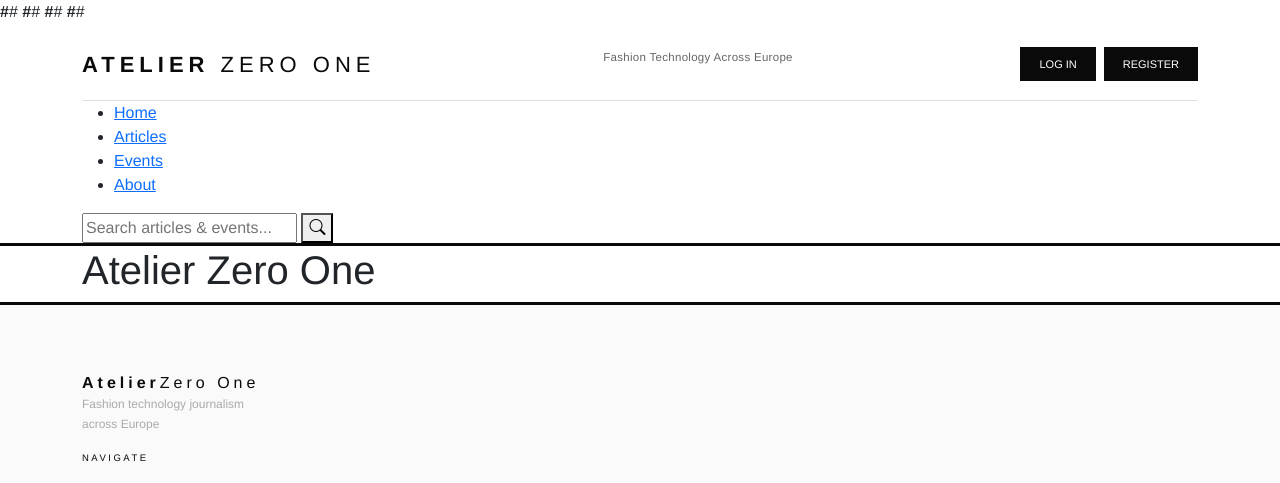
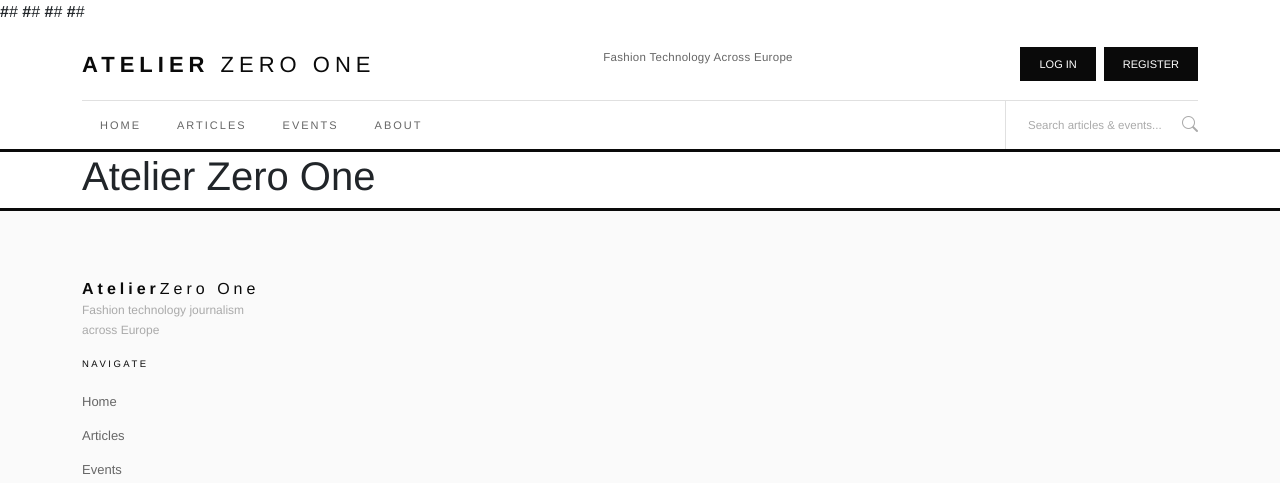
Before and after one commit to sineadezita/milestone-project-4, a Django app: page / in a window 1280 px wide. Shown: the top 483 px of the page. Run offline with Django 5.2, Linux system fonts and the light colour scheme.

Commit message:
Added primary navigation styles and fixed nabar typos in html

```diff
--- a/static/css/base.css
+++ b/static/css/base.css
@@ -76,6 +76,77 @@ main {
     align-items: center;
     gap: 8px;
     flex-shrink: 0;
+}
+
+/* Primary Navigation */
+.primary-nav {
+    display: flex;
+    align-items: center;
+    justify-content: space-between;
+}
+
+.nav-links {
+    display: flex;
+    list-style: none;
+    margin: 0;
+    padding: 0;
+}
+
+.nav-links li a {
+    display: block;
+    font-size: 11px;
+    letter-spacing: 2px;
+    text-transform: uppercase;
+    color: var(--grey-600);
+    padding: 15px 18px;
+    position: relative;
+    transition: color 0.2s;
+    text-decoration: none;
+}
+
+.nav-links li a:hover {
+    color: var(--black);
+}
+
+.nav-right {
+    display: flex;
+    align-items: center;
+}
+
+.nav-search {
+    display: flex;
+    align-items: center;
+    gap: 6px;
+    padding: 12px 0 12px 20px;
+    border-left: 1px solid var(--border);
+    margin-left: 8px;
+}
+
+.nav-search input {
+    border: none;
+    outline: none;
+    font-size: 11.5px;
+    color: var(--grey-800);
+    width: 150px;
+    background: transparent;
+    font-family: inherit;
+}
+
+.nav-search input::placeholder {
+    color: var(--grey-400);
+}
+
+.search-btn {
+    background: none;
+    border: none;
+    cursor: pointer;
+    color: var(--grey-400);
+    padding: 0;
+    transition: color 0.2s;
+}
+
+.search-btn:hover {
+    color: var(--black);
 }
 
 /* Buttons */
```
